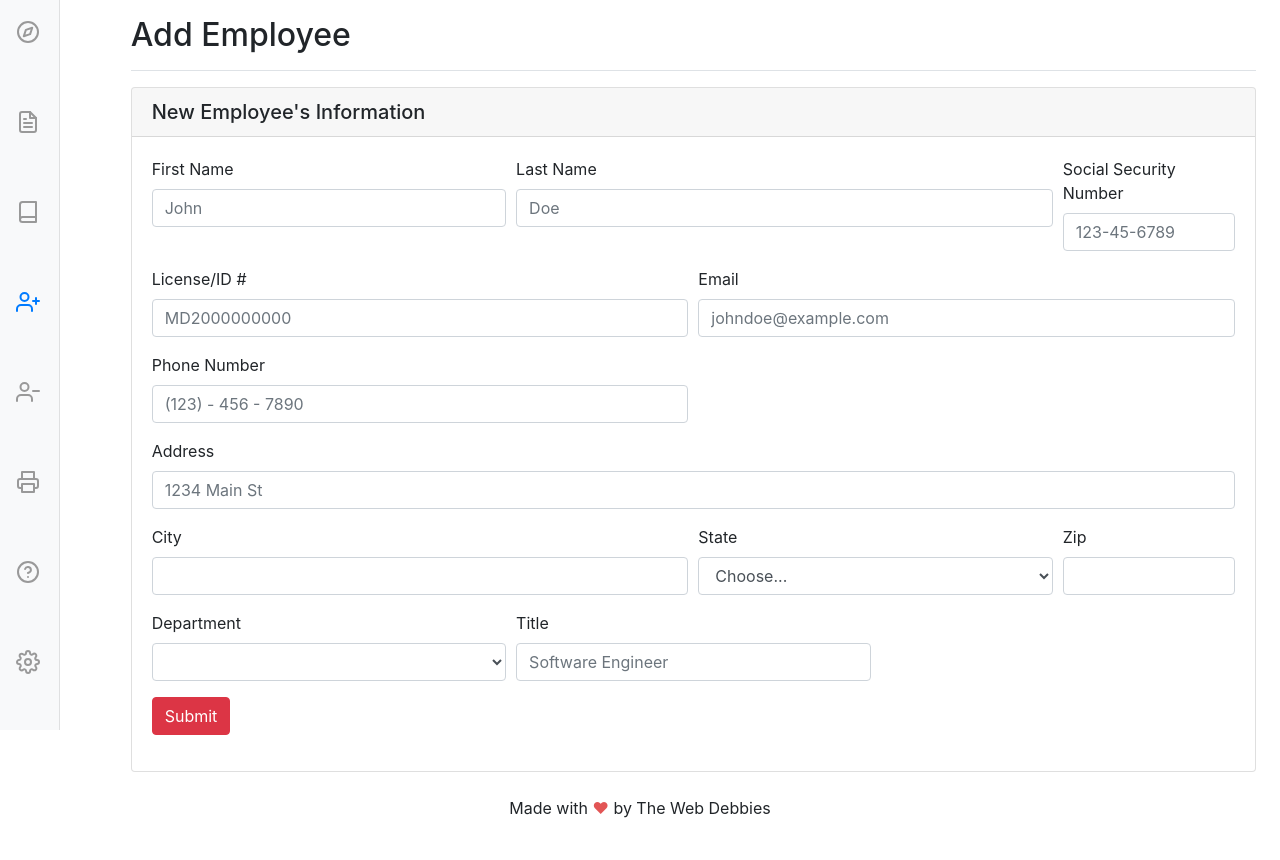
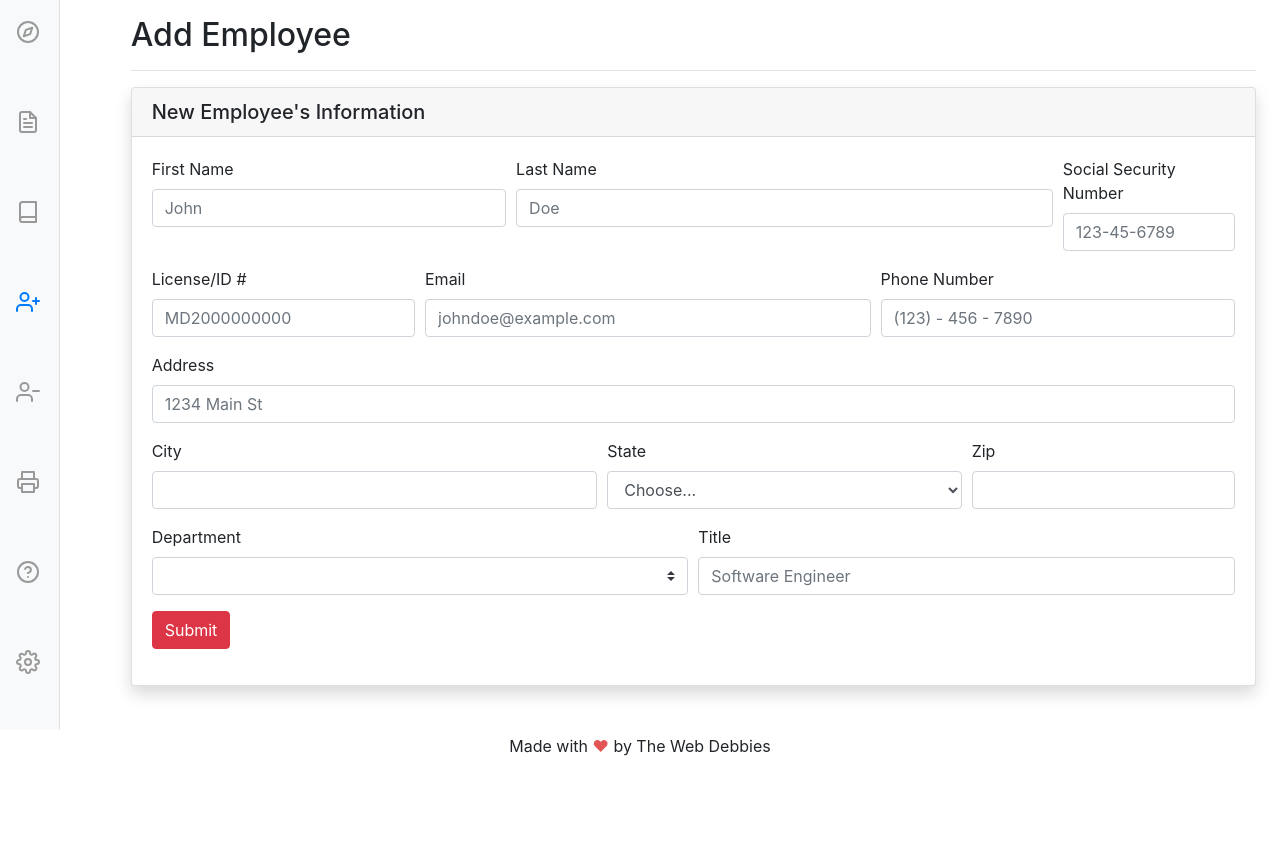
Before and after one commit to GoProduction/Employee_Management_System, a Flask app: page /user-add in a window 1280 px wide. Shown: the part 70-930 px from the top of the page. After the commit the page ends 826 px from the top, so only its background shows below. Run offline with Flask 2, Linux system fonts and the light colour scheme; the visitor is signed in with stand-in values (Sample User, id 1); data that the repository does not hold is empty; some libraries are stand-ins or nearby versions.

Commit message:
Global design change

```diff
--- a/templates/directory.html
+++ b/templates/directory.html
@@ -11,9 +11,9 @@
         <h1 class="h2">Directory</h1>
     </div>
     <form method="post">
-        <div class="row">
+        <div class="row mb-4">
             <div class="col-sm-12">
-                <div class="card mb-4">
+                <div class="card mb-4 shadow">
                     <h5 class="card-header">Sort By Category</h5>
                     <div class="card-body">
 
@@ -36,7 +36,7 @@
                 </div>
             </div>
             <div class="col-sm-12">
-                <div class="card mb-4">
+                <div class="card mb-4 shadow">
                     <h5 class="card-header">Category List</h5>
                     <div class="card-body">
 
--- a/templates/info-guide.html
+++ b/templates/info-guide.html
@@ -14,10 +14,10 @@
 <!-- Info Guide Accordion -->
 <div class="jumbotron">
 <div class="col align-self-center">
-<div class="accordion" id="accordion">
+<div class="accordion" id="accordion shadow">
   <div class="card">
     <div class="card-header" id="headingOne">
-		<button class="btn btn-primary btn-lg btn-block"" type="button" data-toggle="collapse" data-target="#collapseOne" aria-expanded="true" aria-controls="collapseOne">
+		<button class="btn btn-primary btn-lg btn-block" type="button" data-toggle="collapse" data-target="#collapseOne" aria-expanded="true" aria-controls="collapseOne">
 		<h5>Dashboard</h5>
 		</button>
 	</div>
--- a/templates/settings.html
+++ b/templates/settings.html
@@ -11,9 +11,9 @@
     <h1 class="h2">Settings</h1>
   </div>
 
-    <div class="row">
+    <div class="row mb-4">
       <div class="col-sm-4">
-        <div class="card">
+        <div class="card shadow">
           <h5 class="card-header">Logout</h5>
           <div class="card-body">
             <h5 class="card-title">Special title treatment</h5>
--- a/templates/user-add.html
+++ b/templates/user-add.html
@@ -11,9 +11,9 @@
     <h1 class="h2">Add Employee</h1>
   </div>
 
-    <div class="row">
+    <div class="row mb-4">
       <div class="col-sm-12">
-        <div class="card mb-4">
+        <div class="card mb-4 shadow">
           <h5 class="card-header">New Employee's Information</h5>
           <div class="card-body">
 
@@ -31,15 +31,15 @@
       <label for="inputSSN">Social Security Number</label>
       <input type="text" class="form-control" name="inputSSN" value="{{ data_list[1].ssn }}" placeholder="123-45-6789">
     </div>
-    <div class="form-group col-md-6">
+    <div class="form-group col-md-3">
         <label for="inputLicense">License/ID #</label>
         <input type="text" class="form-control" name="inputLicense" value="{{ data_list[1].licenseID }}" placeholder="MD2000000000" />
     </div>
-    <div class="form-group col-md-6">
+    <div class="form-group col-md-5">
       <label for="inputEmail">Email</label>
       <input type="email" class="form-control" name="inputEmail" value="{{ data_list[0].email }}" placeholder="johndoe@example.com">
     </div>
-    <div class="form-group col-md-6">
+    <div class="form-group col-md-4">
       <label for="inputPhone">Phone Number</label>
       <input type="tel" class="form-control" name="inputPhone" value="{{ data_list[0].phone }}" placeholder="(123) - 456 - 7890">
     </div>
@@ -49,7 +49,7 @@
     <input type="text" class="form-control" name="inputAddress" value="{{ data_list[1].address }}" placeholder="1234 Main St">
   </div>
   <div class="form-row">
-    <div class="form-group col-md-6">
+    <div class="form-group col-md-5">
       <label for="inputCity">City</label>
       <input type="text" class="form-control" value="{{ data_list[1].city }}" name="inputCity">
     </div>
@@ -62,19 +62,19 @@
         <option>North Carolina</option>
       </select>
     </div>
-    <div class="form-group col-md-2">
+    <div class="form-group col-md-3">
       <label for="inputZip">Zip</label>
       <input type="number" class="form-control" name="inputZip" value="{{ data_list[1].zipcode }}">
     </div>
-    <div class="form-group col-md-4">
+    <div class="form-group col-md-6">
       <label for="inputDepartment">Department</label>
-      <select name="inputDepartment" class="form-control">
+      <select name="inputDepartment" class="custom-select">
           {% for dep in departments %}
           <option value="{{ dep.deptID }}" selected>{{ dep.deptTitle }}</option>
           {% endfor %}
       </select>
     </div>
-    <div class="form-group col-md-4">
+    <div class="form-group col-md-6">
       <label for="inputTitle">Title</label>
       <input type="text" class="form-control" name="inputTitle" value="{{ data_list[0].title }}" placeholder="Software Engineer">
     </div>
--- a/templates/user-remove.html
+++ b/templates/user-remove.html
@@ -11,9 +11,9 @@
     <h1 class="h2">Remove Employee</h1>
   </div>
 
-    <div class="row">
+    <div class="row mb-4">
       <div class="col-sm-12">
-        <div class="card mb-4">
+        <div class="card mb-4 shadow">
           <h5 class="card-header">Employee Removal</h5>
           <div class="card-body">
 
```
Also changed, not shown: templates/dashboard.html (+7 -7 lines), templates/report.html (+7 -8 lines).
